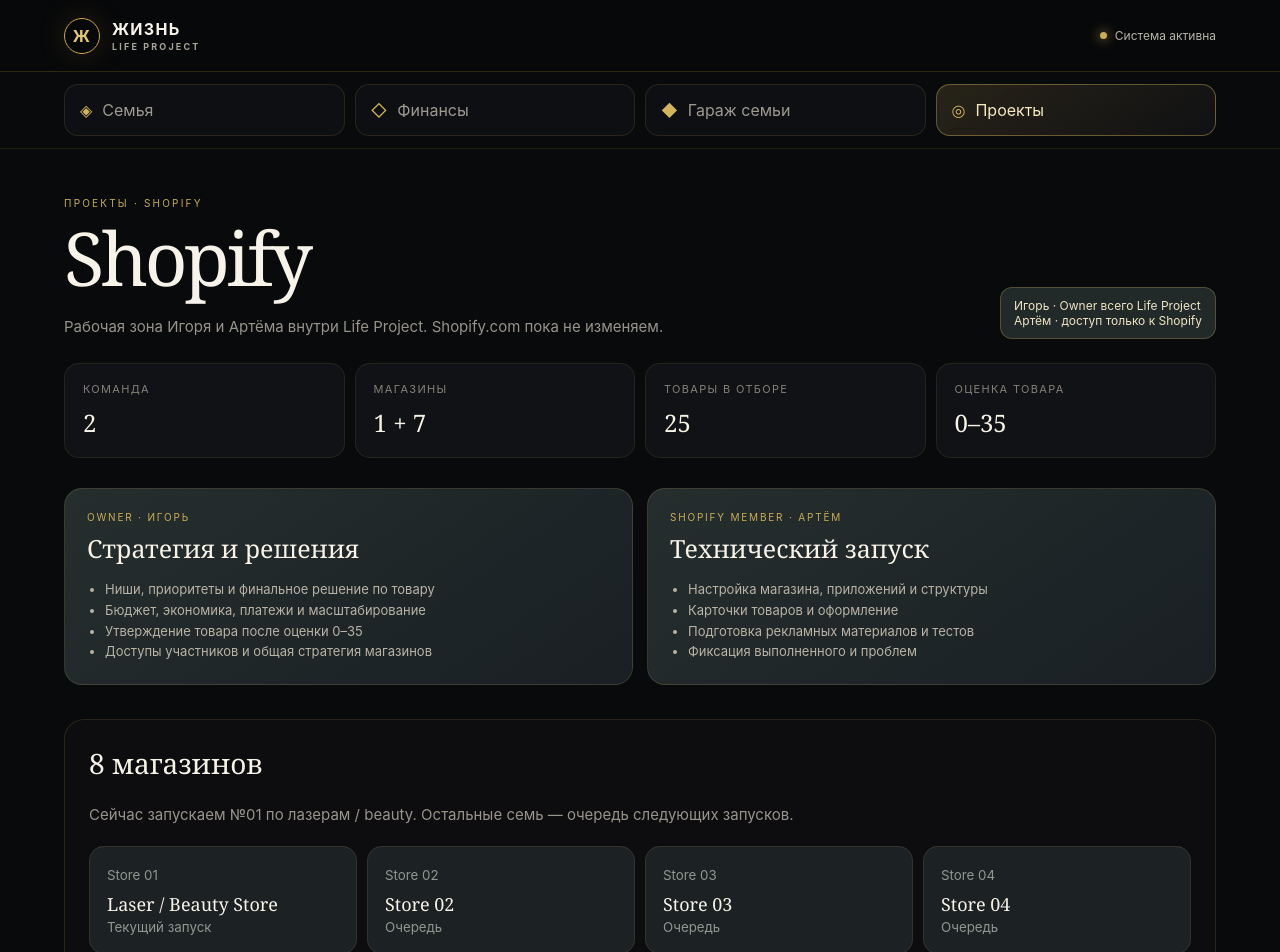
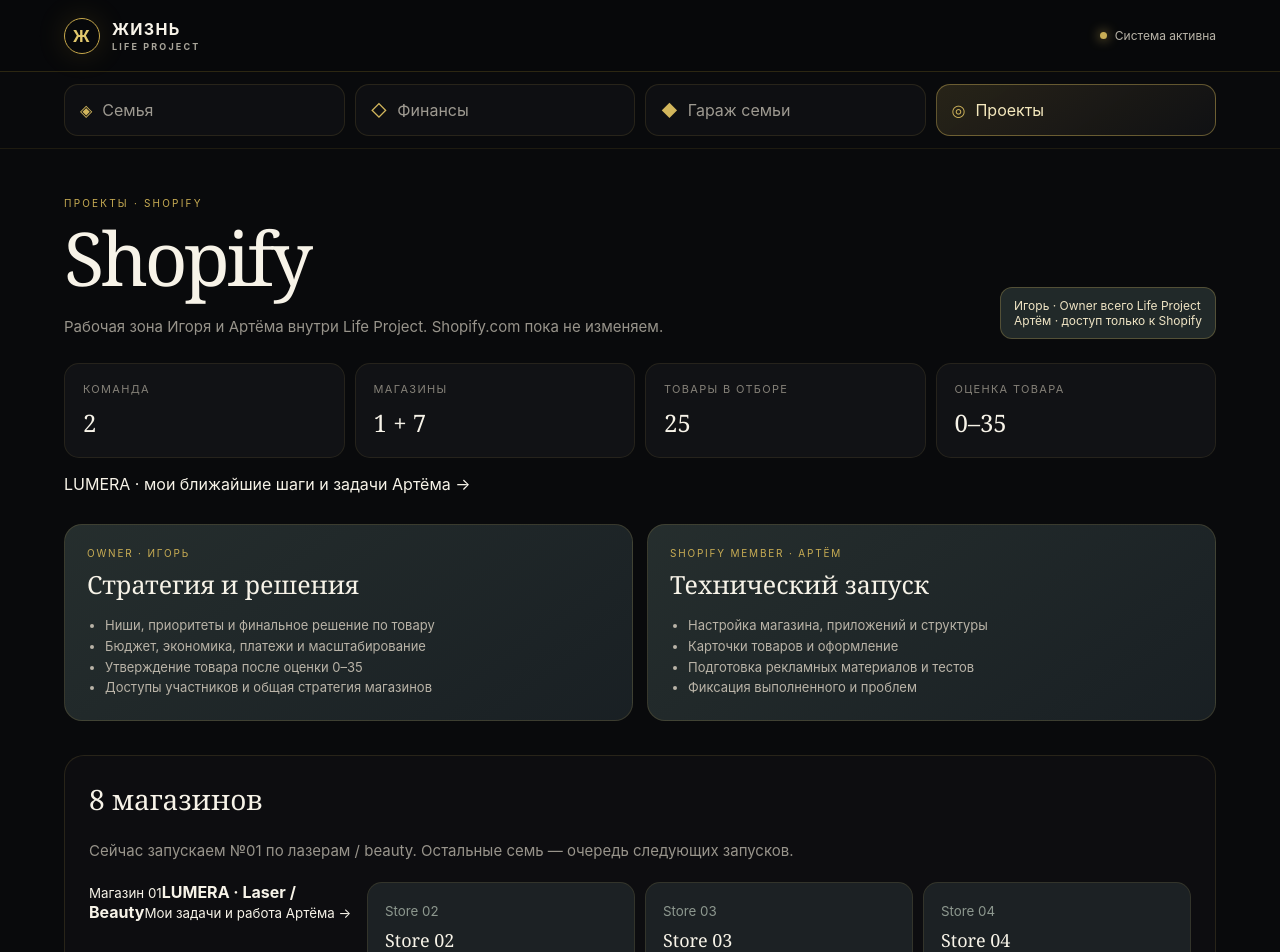
Before and after one commit to Igor-Samarin/life-project, a Next.js app: page /projects/shopify in a window 1280 px wide. Shown: the top 952 px of the page. Built offline with nearby package versions, Linux system fonts and the light colour scheme.

Commit message:
Link LUMERA store card to its detailed action plan

```diff
--- a/pages/projects/shopify.js
+++ b/pages/projects/shopify.js
@@ -34,7 +34,7 @@ const products = [
 
 const stores = Array.from({length:8},(_,i)=>({
   id:String(i+1).padStart(2,"0"),
-  name:i===0?"Laser / Beauty Store":"Store "+String(i+1).padStart(2,"0"),
+  name:i===0?"LUMERA · Laser / Beauty":"Store "+String(i+1).padStart(2,"0"),
   status:i===0?"Текущий запуск":"Очередь"
 }));
 
@@ -133,6 +133,7 @@ export default function ShopifyProject(){
         <div className="lp-kpi"><span>Оценка товара</span><strong>0–35</strong></div>
       </div>
 
+      <p><Link className="sheetBtn" href="/projects/shopify/lumera">LUMERA · мои ближайшие шаги и задачи Артёма →</Link></p>
       <section className="team">
         <article className="role">
           <div className="lp-cardLabel">Owner · Игорь</div>
@@ -159,7 +160,7 @@ export default function ShopifyProject(){
       <section className="lp-panel">
         <h2 className="lp-sectionTitle">8 магазинов</h2>
         <p className="lp-subtitle">Сейчас запускаем №01 по лазерам / beauty. Остальные семь — очередь следующих запусков.</p>
-        <div className="stores">{stores.map(s=><div className="store" key={s.id}><small>Store {s.id}</small><b>{s.name}</b><small>{s.status}</small></div>)}</div>
+        <div className="stores">{stores.map(s=>s.id==="01"?<Link className="store" key={s.id} href="/projects/shopify/lumera"><small>Магазин {s.id}</small><b>{s.name}</b><small>Мои задачи и работа Артёма →</small></Link>:<div className="store" key={s.id}><small>Store {s.id}</small><b>{s.name}</b><small>{s.status}</small></div>)}</div>
       </section>
 
       <section className="lp-panel">
```
